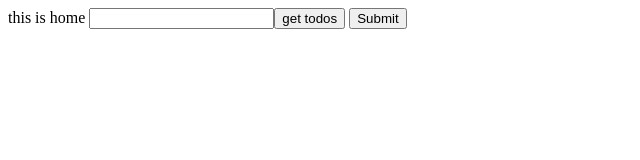
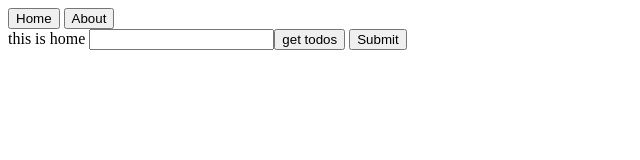
Before and after one commit to geekwise-intro-angular/day6-todoapp-jaimejrios, a plain HTML site: page app/index.html in a window 1280 px wide. Shown: the whole page, without its empty margins (0-640 px from the left). Drawn offline with nearby package versions, Linux system fonts and the light colour scheme.

Commit message:
- update buttons in index - update controller functions in routes

```diff
--- a/app/app.routes.js
+++ b/app/app.routes.js
@@ -5,7 +5,7 @@ angular.module('app')
             .state('home',{
                 url:'/home',
                 templateUrl:'home/home.html',
-                controller:"HomeCtrl"
+                 controller:"HomeCtrl"
             })
             .state('about',{
                 url:'/about',
--- a/app/index.html
+++ b/app/index.html
@@ -10,7 +10,17 @@
     <script src="about/about.controller.js"></script>
     <script src="app.routes.js"></script>
 </head>
-<body >
+<body>
+
+<div>
+	<button ui-sref="home">
+		Home
+	</button>
+
+	<button ui-sref="about">
+		About
+	</button>
+</div>
 
 <ui-view>
 </ui-view>
```
Also changed, not shown: app/partials/include.html (added, +3 -0 lines).
